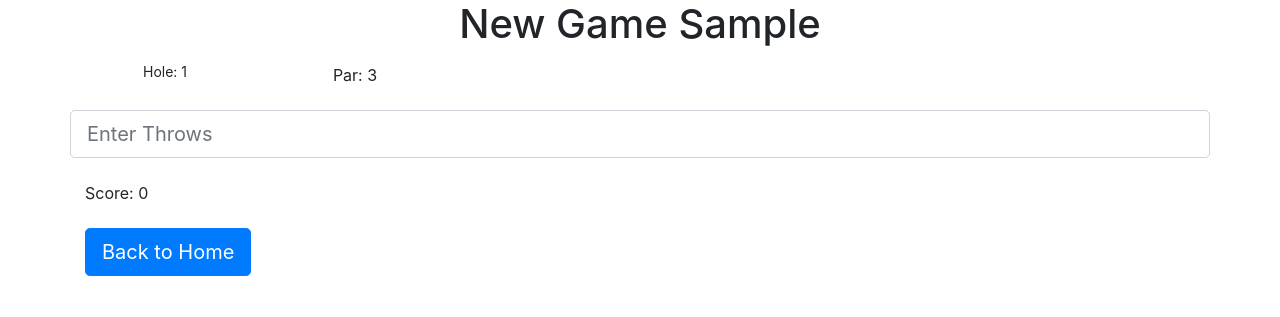
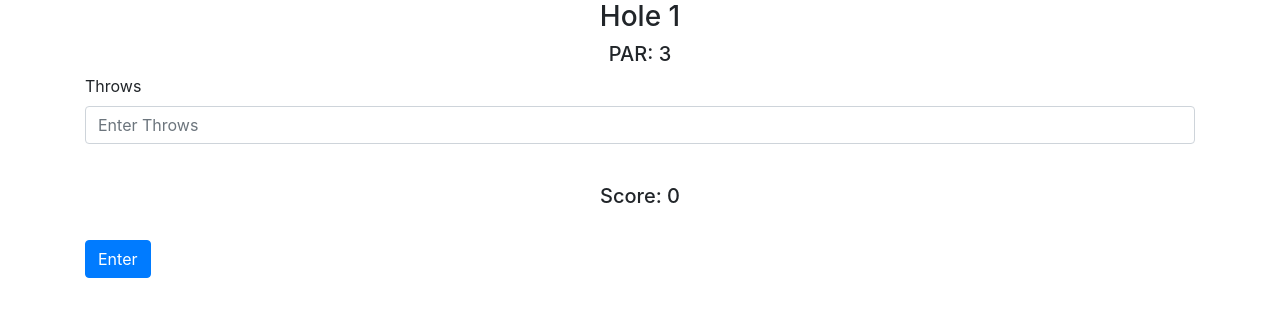
Before and after one commit to jspearus/DiscgolfScoreCard, a Flask app: page /hole in a window 1280 px wide. Shown: the part 56-373 px from the top of the page. Run offline with Flask 2, Linux system fonts and the light colour scheme; the visitor is signed in with stand-in values (Sample User, id 1); data comes from the database, SQL or seed files in the repository; some libraries are stand-ins or nearby versions.

Commit message:
scorecard python script added

```diff
--- a/website/__init__.py
+++ b/website/__init__.py
@@ -16,9 +16,11 @@ def create_app():
 
     from .views import views
     from .auth import auth
+    from .scorecard import scorecard
 
     app.register_blueprint(views, url_prefix='/')
     app.register_blueprint(auth, url_prefix='/')
+    app.register_blueprint(scorecard, url_prefix='/')
 
     from .models import User, Note, Card
 
--- a/website/auth.py
+++ b/website/auth.py
@@ -33,15 +33,15 @@ def logout():
     logout_user()
     return redirect(url_for('auth.login'))
 
-@auth.route('/scorecard')
+@auth.route('/newcard')
 @login_required
-def scorecard():
-    return render_template("scorecard.html", user=current_user)
+def newcard():
+    return render_template("newcard.html", user=current_user)
 
 @auth.route('/hole')
 @login_required
 def hole():
-    return render_template("hole.html", user=current_user)
+    return render_template("hole.html", user=current_user, par=3, Score=0)
 
 @auth.route('/sign-up', methods=['GET', 'POST'])
 def sign_up():
--- a/website/models.py
+++ b/website/models.py
@@ -15,6 +15,8 @@ class Card(db.Model):
     date = db.Column(db.DateTime(timezone=True), default=func.now())
     user_id = db.Column(db.Integer, db.ForeignKey('user.id'))
 
+
+
 class User(db.Model, UserMixin):
     id = db.Column(db.Integer, primary_key=True)
     password = db.Column(db.String(150))
--- a/website/templates/hole.html
+++ b/website/templates/hole.html
@@ -1,19 +1,25 @@
 {% extends "base.html"%}
-{% block title %}Login{% endblock %}
+{% block title %}NewGame{% endblock %}
 {% block content %}
-<!-- Add form here-->
-<h1 align="center">New Game {{ user.first_name }}</h1>
-<div class="row mb-3">
-    <label align="center" class="col-sm-2 col-form-label col-form-label-sm">Hole: 1</label>
-    <label align="center" class="col-sm-2 col-form-label">Par: 3</label>
+<form method="POST">
+  <h3 align ="center">Hole 1
+  </h3>
+  <h5 align ="center">PAR: {{par}}
+  </h5>
+  <div class="form-group">
+      <label for="stroke">Throws</label>
+      <input
+          type="number"
+          class="form-control"
+          id="throws"
+          name="throws"
+          placeholder="Enter Throws"
+      />
   </div>
-  <div class="row mb-3">
-    <input name="Throw" type="number" class="form-control form-control-lg" id="throw" placeholder="Enter Throws">
-  </div>
-  <div class="row mb-3">
-    <label class="col-sm-2 col-form-label">Score: 0</label>
-  </div>
-<div align="left">
-    <a href="/" class="btn btn-primary btn-lg " tabindex="-1" role="button" aria-disabled="true">Back to Home</a>
-</div>
+  <br />
+  <h5 align="center">Score: {{Score}}
+  </h5>
+  <br />
+  <button align="right" type="submit" class="btn btn-primary">Enter</button>
+</form>
 {% endblock %}
--- a/website/templates/scorecard.html
+++ b/website/templates/newcard.html
@@ -11,6 +11,7 @@
     <select type="text" name="holeN" id="holeN" class="form-select">
       <option selected>select # of Holes</option>
       <option value="7">7</option>
+      <option value="9">9</option>
       <option value="18">18</option>
       <option value="27">27</option>
     </select>
--- a/website/views.py
+++ b/website/views.py
@@ -22,7 +22,7 @@ def home():
 
     return render_template("home.html", user=current_user)
 
-@views.route('/scorecard', methods=['GET', 'POST'])
+@views.route('/newcard', methods=['GET', 'POST'])
 @login_required
 def createCard():
     if request.method == 'POST':
@@ -38,7 +38,7 @@ def createCard():
             flash('Card added!', category='success')
             return render_template("home.html", user=current_user)
 
-    return render_template("scorecard.html", user=current_user)
+    return render_template("newcard.html", user=current_user)
 
 @views.route('/delete-note', methods=['POST'])
 def delete_note():
```
Also changed, not shown: website/scorecard.py (added, +26 -0 lines), website/templates/home.html (+12 -10 lines).
